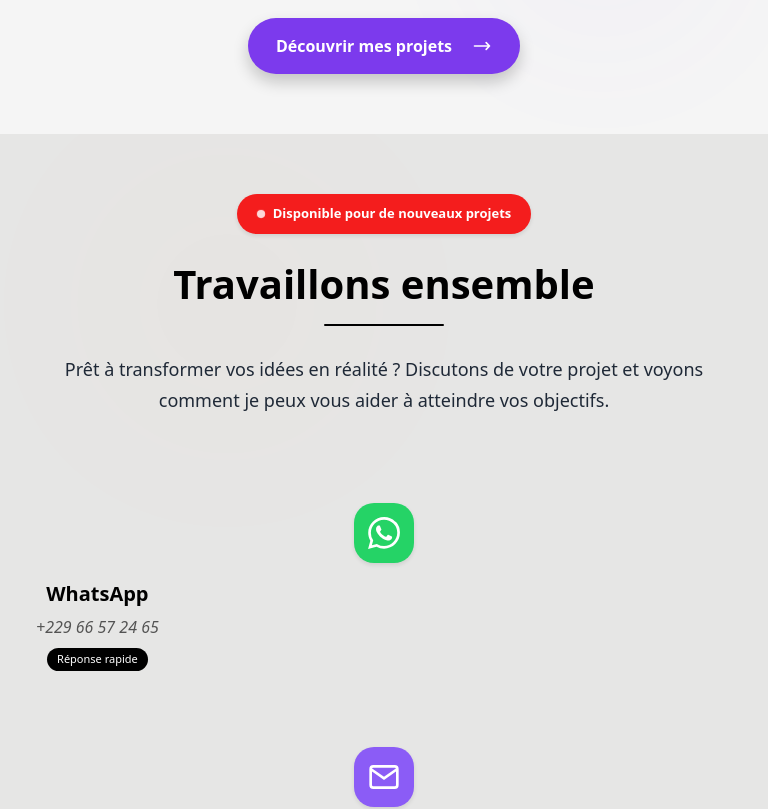
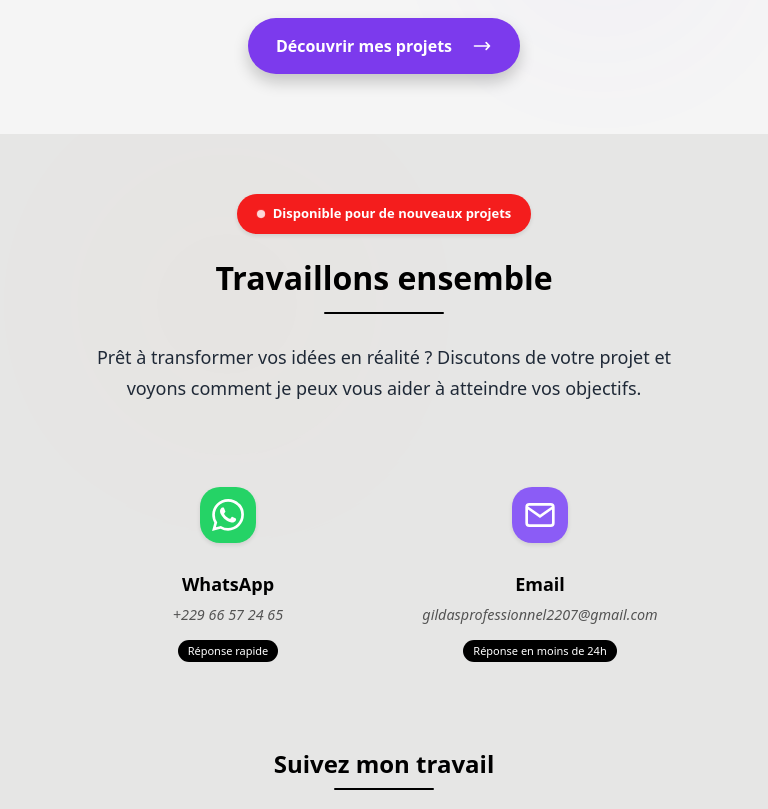
Before and after one commit to Scofield2207/portfolio-scofield2207, a React (Create React App) app: page / in a window 768 px wide. Shown: the part 2680-3489 px from the top of the page. Built offline with nearby package versions, Linux system fonts and the light colour scheme.

Commit message:
Revue de la photo de profil

```diff
--- a/src/css/Contact.css
+++ b/src/css/Contact.css
@@ -877,3 +877,110 @@
     padding: 30px 24px;
   }
 }
+
+/* Tablet Responsive (769px - 1023px) */
+@media (min-width: 769px) and (max-width: 1023px) {
+  .contact-section {
+    padding: 80px 32px;
+  }
+
+  .contact-container {
+    max-width: 800px;
+  }
+
+  .contact-title {
+    font-size: 2.5rem;
+  }
+
+  .contact-cards {
+    grid-template-columns: repeat(2, 1fr);
+    gap: 32px;
+  }
+
+  .contact-card {
+    padding: 32px 24px;
+    text-align: center;
+    flex-direction: column;
+    align-items: center;
+  }
+
+  .contact-icon {
+    width: 64px;
+    height: 64px;
+    font-size: 1.75rem;
+    margin-bottom: 16px;
+  }
+
+  .contact-content {
+    text-align: center;
+    width: 100%;
+  }
+
+  .contact-method {
+    font-size: 1.25rem;
+    margin-bottom: 8px;
+  }
+
+  .contact-info {
+    font-size: 1rem;
+    margin-bottom: 12px;
+  }
+
+  .contact-status {
+    margin-top: 8px;
+  }
+}
+
+/* Small Tablet Responsive (477px - 794px) */
+@media (min-width: 477px) and (max-width: 794px) {
+  .contact-section {
+    padding: 60px 24px;
+  }
+
+  .contact-container {
+    max-width: 600px;
+  }
+
+  .contact-title {
+    font-size: 2rem;
+  }
+
+  .contact-cards {
+    grid-template-columns: repeat(2, 1fr);
+    gap: 24px;
+  }
+
+  .contact-card {
+    padding: 24px 20px;
+    text-align: center;
+    flex-direction: column;
+    align-items: center;
+  }
+
+  .contact-icon {
+    width: 56px;
+    height: 56px;
+    font-size: 1.5rem;
+    margin-bottom: 12px;
+  }
+
+  .contact-content {
+    text-align: center;
+    width: 100%;
+  }
+
+  .contact-method {
+    font-size: 1.125rem;
+    margin-bottom: 6px;
+  }
+
+  .contact-info {
+    font-size: 0.9rem;
+    margin-bottom: 8px;
+  }
+
+  .contact-status {
+    margin-top: 6px;
+    font-size: 11px;
+  }
+}
--- a/src/css/Hero.css
+++ b/src/css/Hero.css
@@ -1155,3 +1155,143 @@
     display: block;
   }
 }
+
+/* Tablet Responsive for Modal (769px - 1023px) */
+@media (min-width: 769px) and (max-width: 1023px) {
+  .modal-overlay {
+    padding: 1.5rem;
+  }
+
+  .modal-content {
+    max-width: 600px;
+    border-radius: 20px;
+  }
+
+  .modal-header {
+    padding: 2rem 2rem 1rem;
+  }
+
+  .modal-title {
+    font-size: 1.75rem;
+  }
+
+  .modal-subtitle {
+    font-size: 1rem;
+  }
+
+  .modal-body {
+    padding: 1.5rem 2rem 2rem;
+  }
+
+  .contact-info-grid {
+    gap: 1.5rem;
+  }
+
+  .contact-info-item {
+    padding: 1.25rem;
+    flex-direction: column;
+    text-align: center;
+    align-items: center;
+  }
+
+  .contact-icon {
+    width: 56px;
+    height: 56px;
+    font-size: 1.5rem;
+    margin-bottom: 12px;
+  }
+
+  .contact-details {
+    text-align: center;
+    width: 100%;
+  }
+
+  .contact-details h4 {
+    font-size: 1.125rem;
+    margin-bottom: 6px;
+  }
+
+  .contact-details p {
+    font-size: 0.9rem;
+  }
+
+  .modal-actions {
+    gap: 1rem;
+  }
+
+  .modal-btn-primary,
+  .modal-btn-secondary {
+    padding: 1rem 1.5rem;
+    font-size: 1rem;
+  }
+}
+
+/* Small Tablet Responsive for Modal (477px - 794px) */
+@media (min-width: 477px) and (max-width: 794px) {
+  .modal-overlay {
+    padding: 1rem;
+  }
+
+  .modal-content {
+    max-width: 500px;
+    border-radius: 16px;
+  }
+
+  .modal-header {
+    padding: 1.5rem 1.5rem 1rem;
+  }
+
+  .modal-title {
+    font-size: 1.5rem;
+  }
+
+  .modal-subtitle {
+    font-size: 0.9rem;
+  }
+
+  .modal-body {
+    padding: 1rem 1.5rem 1.5rem;
+  }
+
+  .contact-info-grid {
+    gap: 1.25rem;
+  }
+
+  .contact-info-item {
+    padding: 1rem;
+    flex-direction: column;
+    text-align: center;
+    align-items: center;
+  }
+
+  .contact-icon {
+    width: 48px;
+    height: 48px;
+    font-size: 1.25rem;
+    margin-bottom: 8px;
+  }
+
+  .contact-details {
+    text-align: center;
+    width: 100%;
+  }
+
+  .contact-details h4 {
+    font-size: 1rem;
+    margin-bottom: 4px;
+  }
+
+  .contact-details p {
+    font-size: 0.85rem;
+  }
+
+  .modal-actions {
+    gap: 0.75rem;
+  }
+
+  .modal-btn-primary,
+  .modal-btn-secondary {
+    padding: 0.875rem 1.25rem;
+    font-size: 0.9rem;
+  }
+}
```
Also changed, not shown: src/assets/profil2.jpg.
